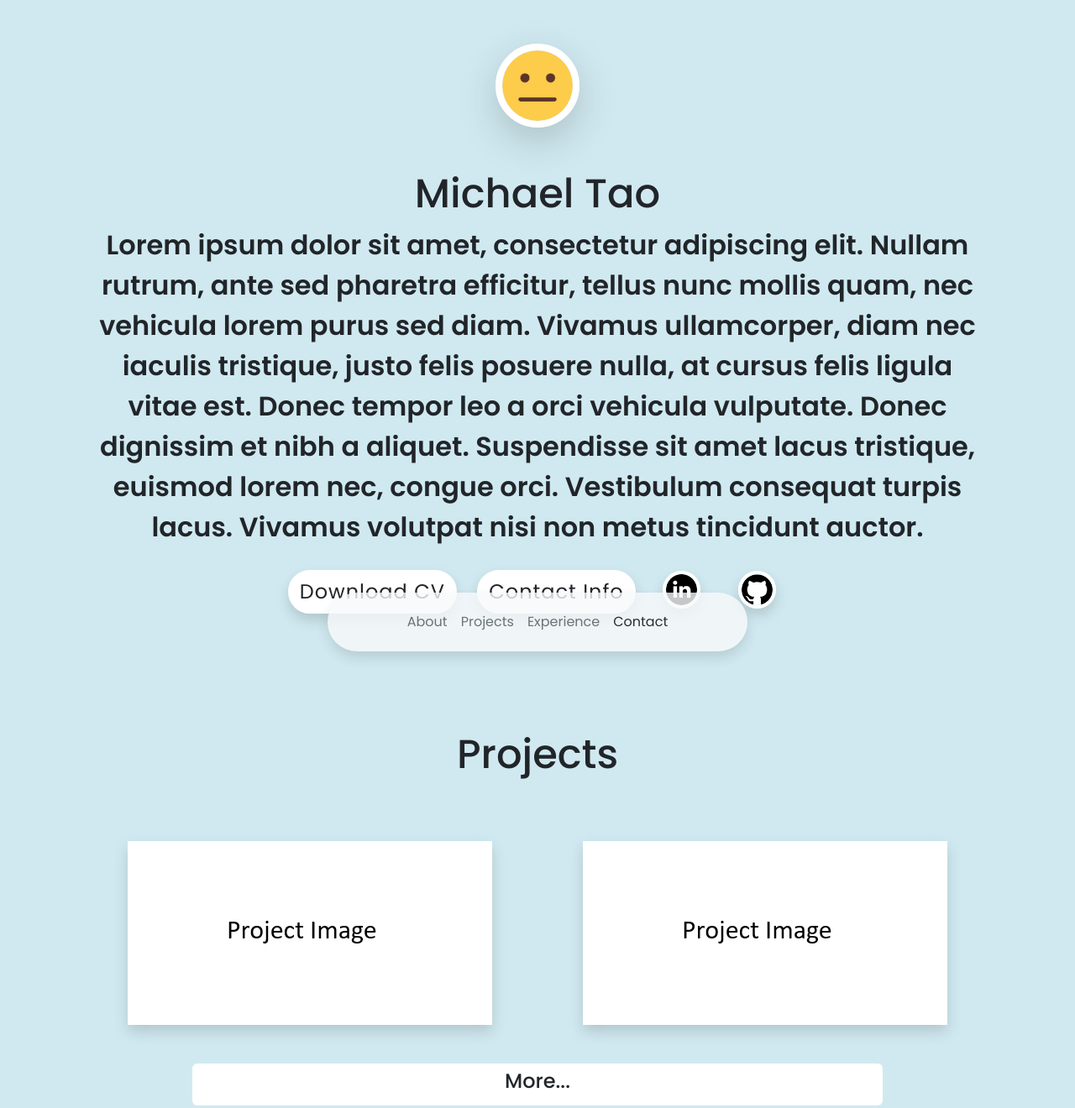
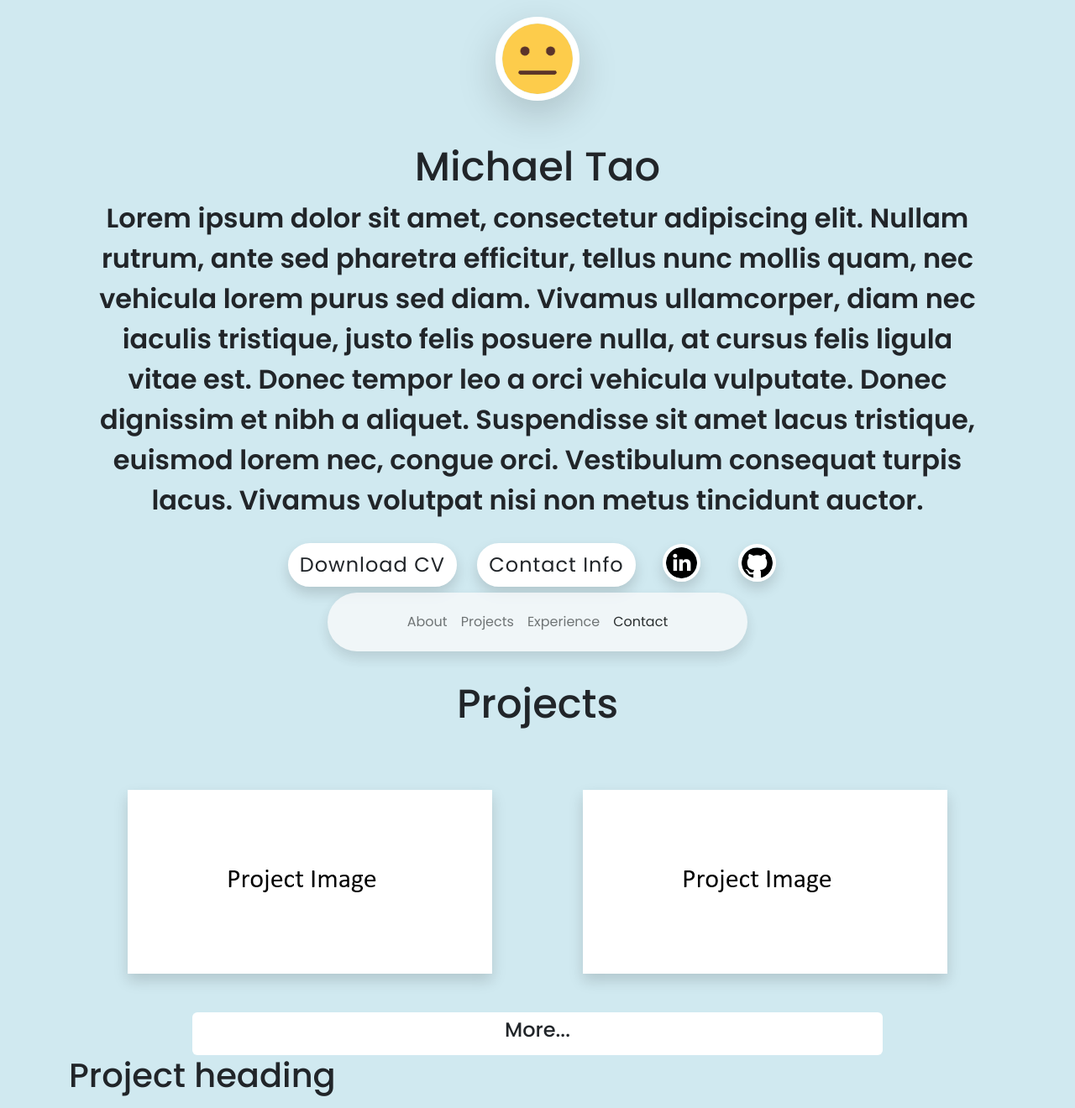
Before and after one commit to michaeltao0713/portfolio, a plain HTML site: page index.html in a window 1280 px wide. Shown: the top 1320 px of the page at 84% size. Drawn offline with nearby package versions, Linux system fonts and the light colour scheme.

Commit message:
fixed funny little problem

```diff
--- a/css/style.css
+++ b/css/style.css
@@ -8,7 +8,6 @@ body {
     background-color: rgb(208, 233, 240);
     margin-top: 20px;
     font-family: "Poppins", sans-serif;
-    /* height: "100000px"; */
 }
 
 a {
@@ -54,7 +53,7 @@ section {
 /* ABOUT SECTION */
 #about {
     justify-content: center;
-    min-height: 80vh;
+    margin-bottom: 100px;
 }
 
 /* PROFILE ICON */
@@ -137,7 +136,6 @@ section {
 /* PROJECTS SECTION */
 #projects {
     justify-content: center;
-    min-height: 80vh;
 }
 
 .projects-item {
--- a/index.html
+++ b/index.html
@@ -38,7 +38,7 @@
 	data-bs-smooth-scroll="true">
 
 		<!-- About Section -->
-		<section id="about" class="container">
+		<div id="about" class="container">
 			<div class="section__pic-container container-fluid">
 				<img src="./assets/images/face.png" class="profile-icon rounded-circle shadow-lg" alt="profile picture">
 			</div>
@@ -63,9 +63,10 @@
 						<img src="./assets/images/github.png" alt="My Github profile" class="icon  shadow">
 					</a>
 				</div>
-		</section>
+			</div>
+		</div>
 
-		<section id="projects" class="container">
+		<div id="projects" class="container">
 			<div class="section__text container">
 				<h1 class="title">Projects</h1>
 			</div>
@@ -102,9 +103,7 @@
 					<h4>More...</h4>
 				</a>
 			</div>
-
-
-		</section>
+		</div>
 
 
 
```
